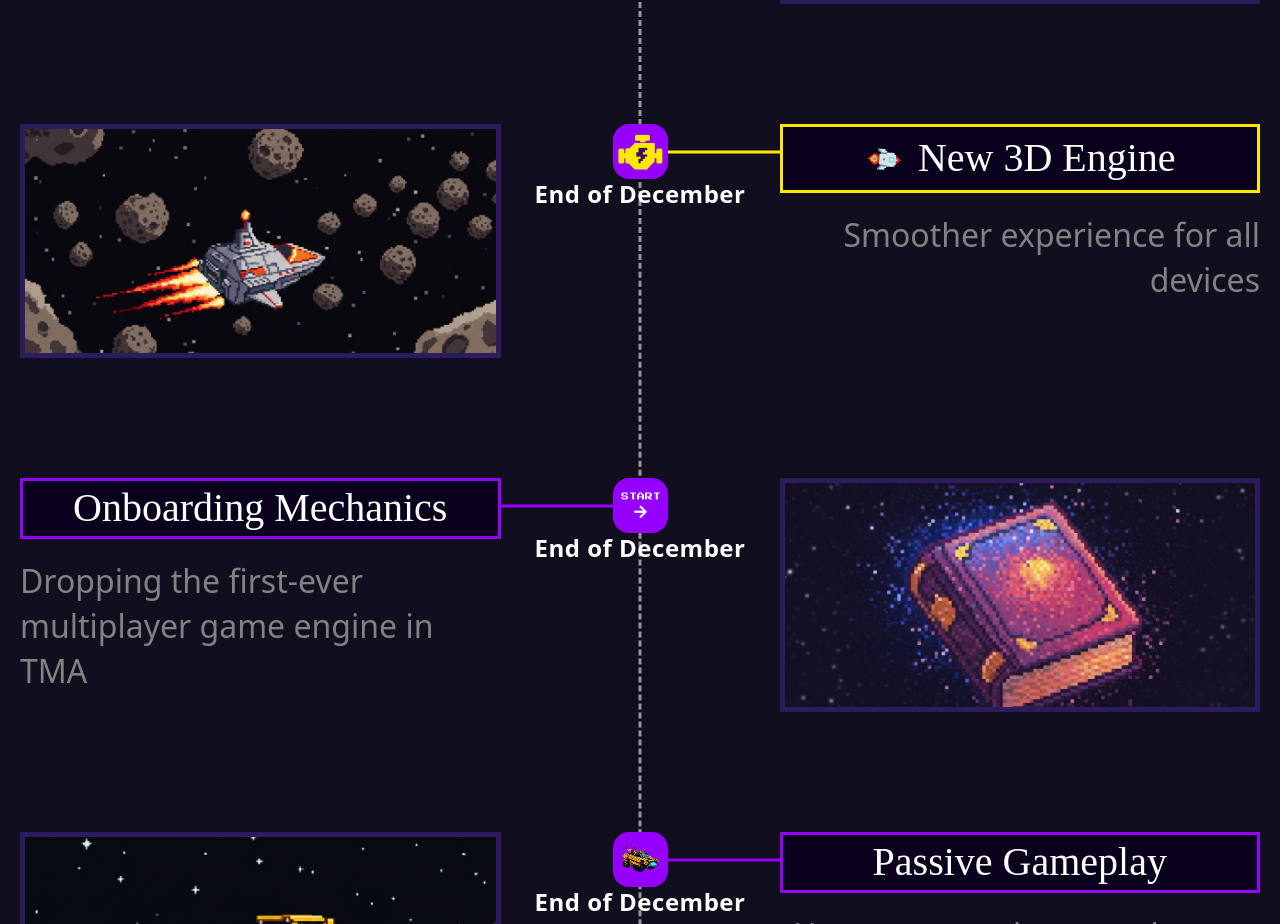
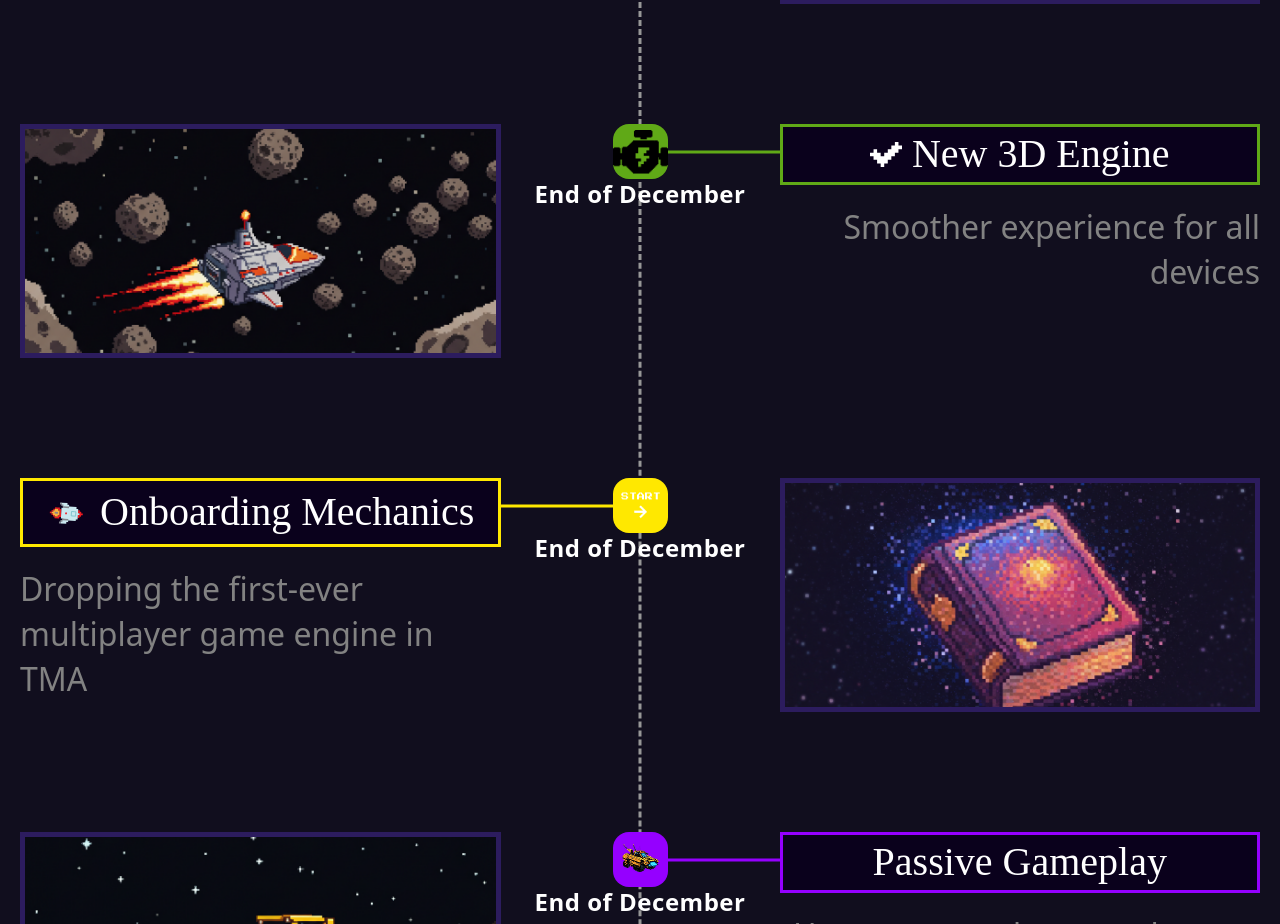
Before and after one commit to nomadec/cuberick, a React (Vite) app: page / in a window 1280 px wide. Shown: the part 2740-3664 px from the top of the page. Built offline with nearby package versions, Linux system fonts and the light colour scheme; no server answers; a web font is replaced by a local one.

Commit message:
change engine icon

```diff
--- a/src/components/Roadmap.jsx
+++ b/src/components/Roadmap.jsx
@@ -126,7 +126,7 @@ const roadmap = [
 	}
 ]
 
-const currentStep = 3
+const currentStep = 4
 
 const Roadmap = () => {
 	return (
@@ -187,7 +187,7 @@ function DesktopItem({ item, index }) {
 			<div
 				className={clsx(
 					'relative z-10 mx-28 flex h-[55px] min-w-[55px] items-center justify-center rounded-2xl bg-[#60A917]',
-					currentStep == index && 'bg-[#9500FF]',
+					currentStep == index && 'bg-[#FFE800]',
 					currentStep < index && 'bg-[#9500FF]'
 				)}
 			>
@@ -234,7 +234,7 @@ function MobileItem({ item, index }) {
 			<div
 				className={clsx(
 					'relative z-10 mt-2.5 flex h-10 min-w-10 items-center justify-center rounded-2xl bg-[#60A917]',
-					currentStep == index && 'bg-[#9500FF]',
+					currentStep == index && 'bg-[#FFE800]',
 					currentStep < index && 'bg-[#9500FF]'
 				)}
 			>
```
Also changed, not shown: src/assets/roadmap/engine-icon.png.
